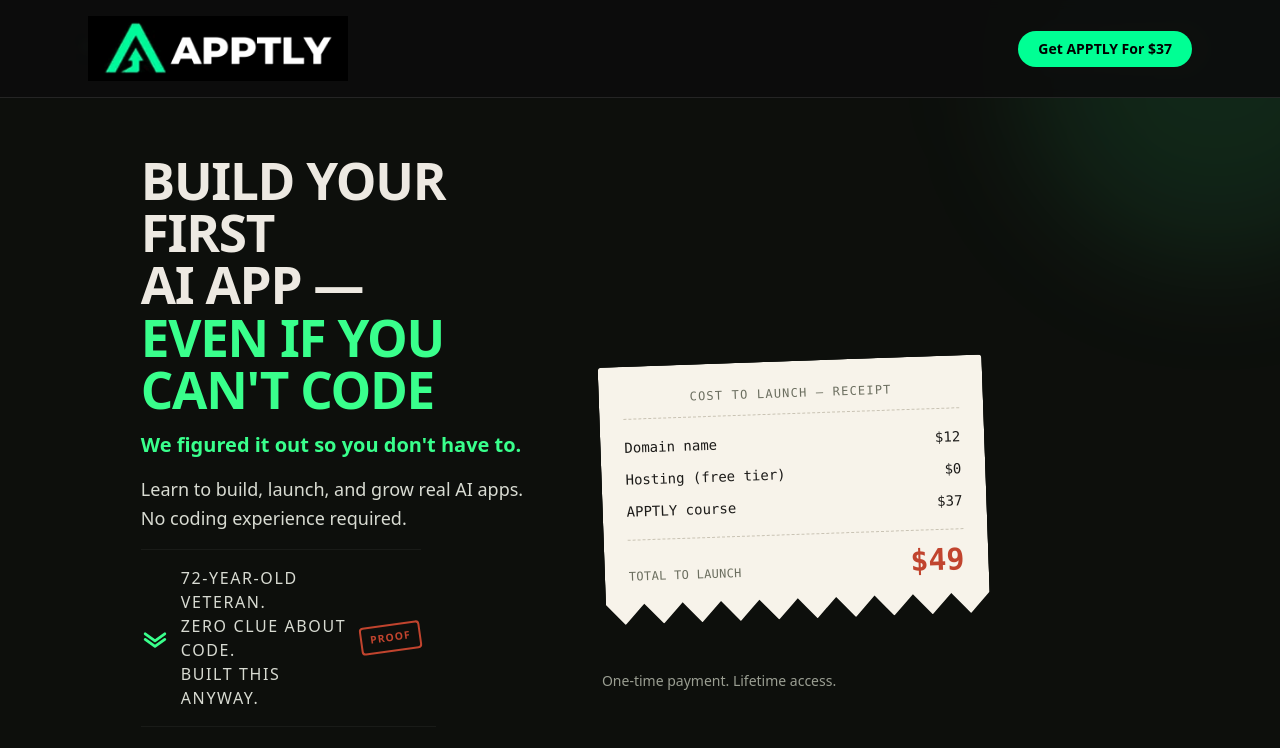
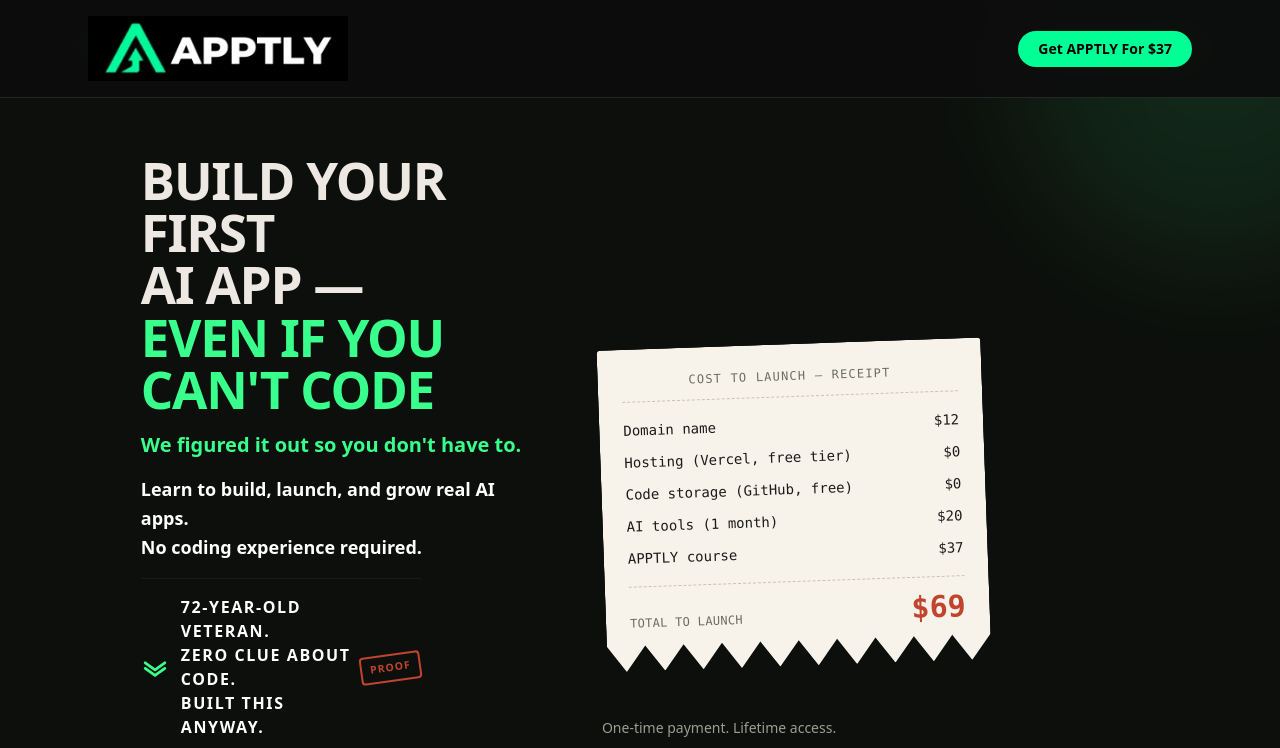
Before and after one commit to myapptly/apptly-website, a Next.js app: page / in a window 1280 px wide. Shown: the top 748 px of the page. Built offline with nearby package versions, Linux system fonts and the light colour scheme.

Commit message:
Update hero.tsx

```diff
--- a/components/hero.tsx
+++ b/components/hero.tsx
@@ -39,7 +39,7 @@ export function Hero() {
             We figured it out so you don&apos;t have to.
           </p>
 
-          <p className="text-lg text-[#D8DBD2] leading-relaxed">
+          <p className="text-lg font-bold text-white leading-relaxed">
             Learn to build, launch, and grow real AI apps.
             <br />
             No coding experience required.
@@ -51,7 +51,7 @@ export function Hero() {
               <path d="M6 22 L20 32 L34 22" stroke="#39FF8C" strokeWidth="4" strokeLinecap="round" strokeLinejoin="round" />
             </svg>
             <div className="flex items-center gap-2">
-              <div className="text-base uppercase tracking-widest text-[#D8DBD2]">
+              <div className="text-base font-bold uppercase tracking-widest text-white">
                 72-year-old veteran.
                 <br />
                 Zero clue about code.
@@ -98,8 +98,16 @@ export function Hero() {
               <span className="font-medium">$12</span>
             </div>
             <div className="flex justify-between py-1.5 font-mono text-sm">
-              <span>Hosting (free tier)</span>
+              <span>Hosting (Vercel, free tier)</span>
               <span className="font-medium">$0</span>
+            </div>
+            <div className="flex justify-between py-1.5 font-mono text-sm">
+              <span>Code storage (GitHub, free)</span>
+              <span className="font-medium">$0</span>
+            </div>
+            <div className="flex justify-between py-1.5 font-mono text-sm">
+              <span>AI tools (1 month)</span>
+              <span className="font-medium">$20</span>
             </div>
             <div className="flex justify-between py-1.5 font-mono text-sm">
               <span>APPTLY course</span>
@@ -110,7 +118,7 @@ export function Hero() {
 
             <div className="flex items-baseline justify-between font-mono">
               <span className="text-xs uppercase tracking-wide text-[#6B6E5F]">Total to launch</span>
-              <span className="text-3xl font-bold text-[#C1442E]">$49</span>
+              <span className="text-3xl font-bold text-[#C1442E]">$69</span>
             </div>
           </div>
 
```
